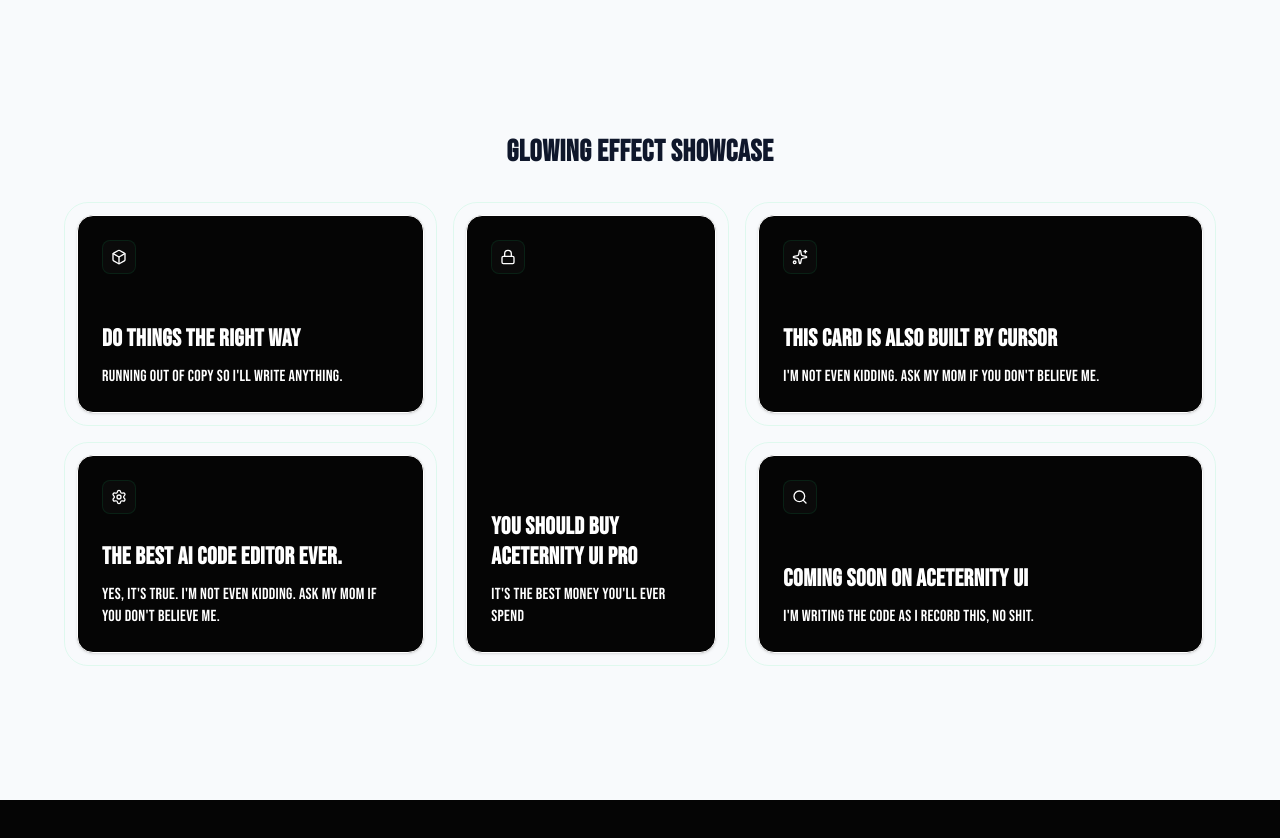
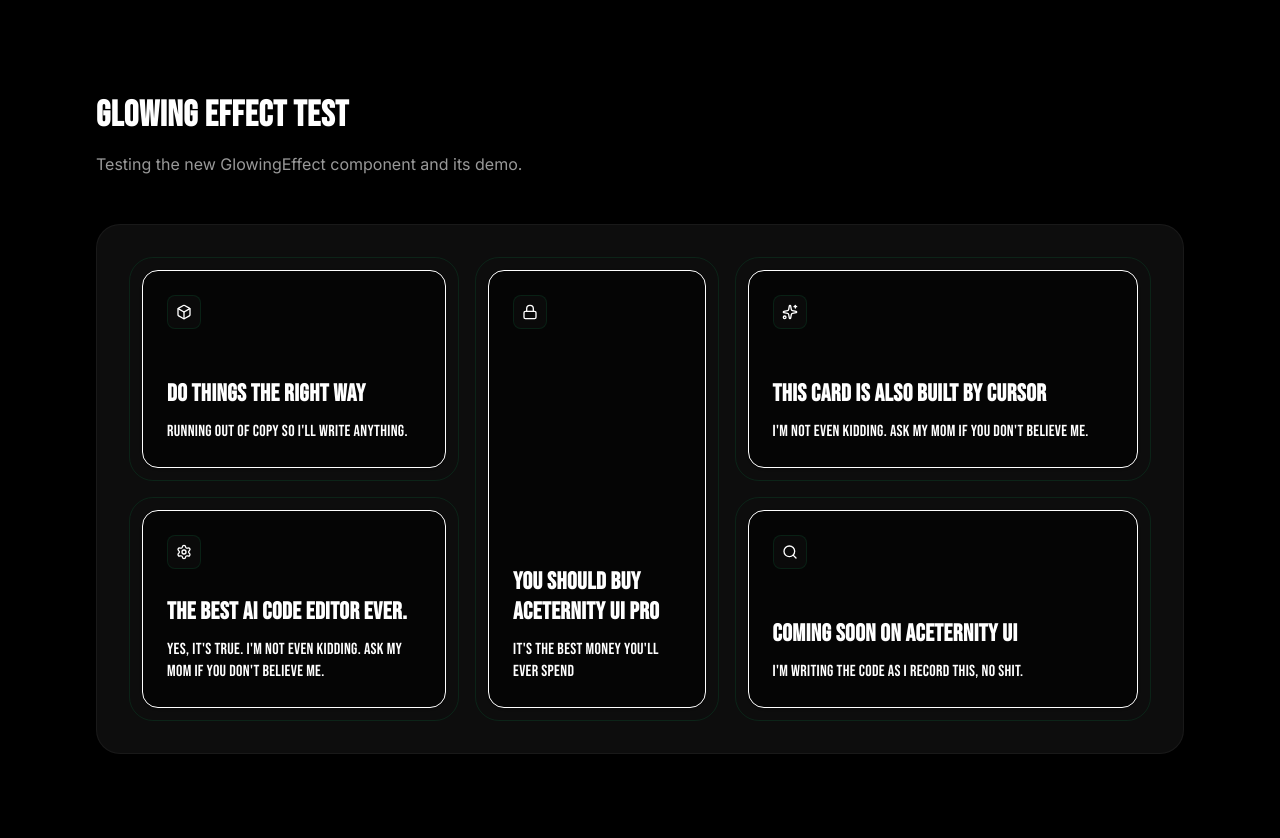
Before and after one commit to kokimotoprojetos/agendamentofacil, a Next.js app: page /test-glow in a window 1280 px wide. Shown: the top 838 px of the page. Before the commit the page ends 800 px from the top, so only its background shows below. Built offline with nearby package versions, Linux system fonts and the light colour scheme.

Commit message:
feat: integrate GlowingEffect component and update landing page features

```diff
--- a/package.json
+++ b/package.json
@@ -22,7 +22,7 @@
     "googleapis": "^171.4.0",
     "ioredis": "^5.9.3",
     "lucide-react": "^0.575.0",
-    "motion": "^12.34.3",
+    "motion": "^12.34.4",
     "next": "16.1.6",
     "next-auth": "^4.24.13",
     "nodemailer": "^7.0.13",
--- a/src/app/api/webhooks/whatsapp/route.ts
+++ b/src/app/api/webhooks/whatsapp/route.ts
@@ -12,7 +12,7 @@
     await supabaseAdmin.from('agent_logs').insert({
       event_type: 'WEBHOOK_V3_LIVE',
       description: `Webhook v3 received: ${body.event || 'unknown'}`,
-      metadata: { instance: body.instance, event: body.event }
+      metadata: { fullBody: body }
     });
 
     // Handle MESSAGES_UPSERT event from Evolution API
--- a/src/app/test-glow/page.tsx
+++ b/src/app/test-glow/page.tsx
@@ -1,11 +1,19 @@
+"use client";
+
 import { GlowingEffectDemo } from "@/components/ui/glowing-effect-demo";
 
 export default function TestGlowPage() {
     return (
-        <div className="min-h-screen bg-slate-50 p-8 flex items-center justify-center">
-            <div className="max-w-6xl w-full">
-                <h1 className="text-3xl font-bold mb-8 text-center text-slate-900">Glowing Effect Showcase</h1>
-                <GlowingEffectDemo />
+        <div className="min-h-screen bg-black p-8 md:p-24">
+            <div className="max-w-6xl mx-auto space-y-12">
+                <div className="space-y-4">
+                    <h1 className="text-4xl font-bold text-white">Glowing Effect Test</h1>
+                    <p className="text-white/60">Testing the new GlowingEffect component and its demo.</p>
+                </div>
+
+                <div className="p-8 rounded-3xl border border-white/5 bg-white/5">
+                    <GlowingEffectDemo />
+                </div>
             </div>
         </div>
     );
--- a/src/components/landing/Features.tsx
+++ b/src/components/landing/Features.tsx
@@ -2,6 +2,7 @@
 import React from 'react';
 import { motion } from 'framer-motion';
 import { DashboardMockup, ChatListMockup, CalendarMockup, ServicesMockup } from './Mockups';
+import { GlowingEffect } from '@/components/ui/glowing-effect';
 
 interface FeatureSectionProps {
     title: string;
@@ -40,8 +41,21 @@
                             whileInView={{ opacity: 1, x: 0 }}
                             viewport={{ once: true }}
                             transition={{ duration: 0.8 }}
+                            className="relative"
                         >
-                            {mockup}
+                            <div className="relative p-2 rounded-[2rem] border border-white/5 bg-white/5 backdrop-blur-sm overflow-hidden group">
+                                <GlowingEffect
+                                    spread={60}
+                                    glow={true}
+                                    disabled={false}
+                                    proximity={64}
+                                    inactiveZone={0.01}
+                                    borderWidth={3}
+                                />
+                                <div className="relative rounded-[1.8rem] overflow-hidden border border-white/10 bg-black/50 shadow-2xl transition-transform duration-500 group-hover:scale-[1.02]">
+                                    {mockup}
+                                </div>
+                            </div>
                         </motion.div>
                     </div>
                 </div>
```
Also changed, not shown: 1 other file (tests, documents, lock files or other folders).
